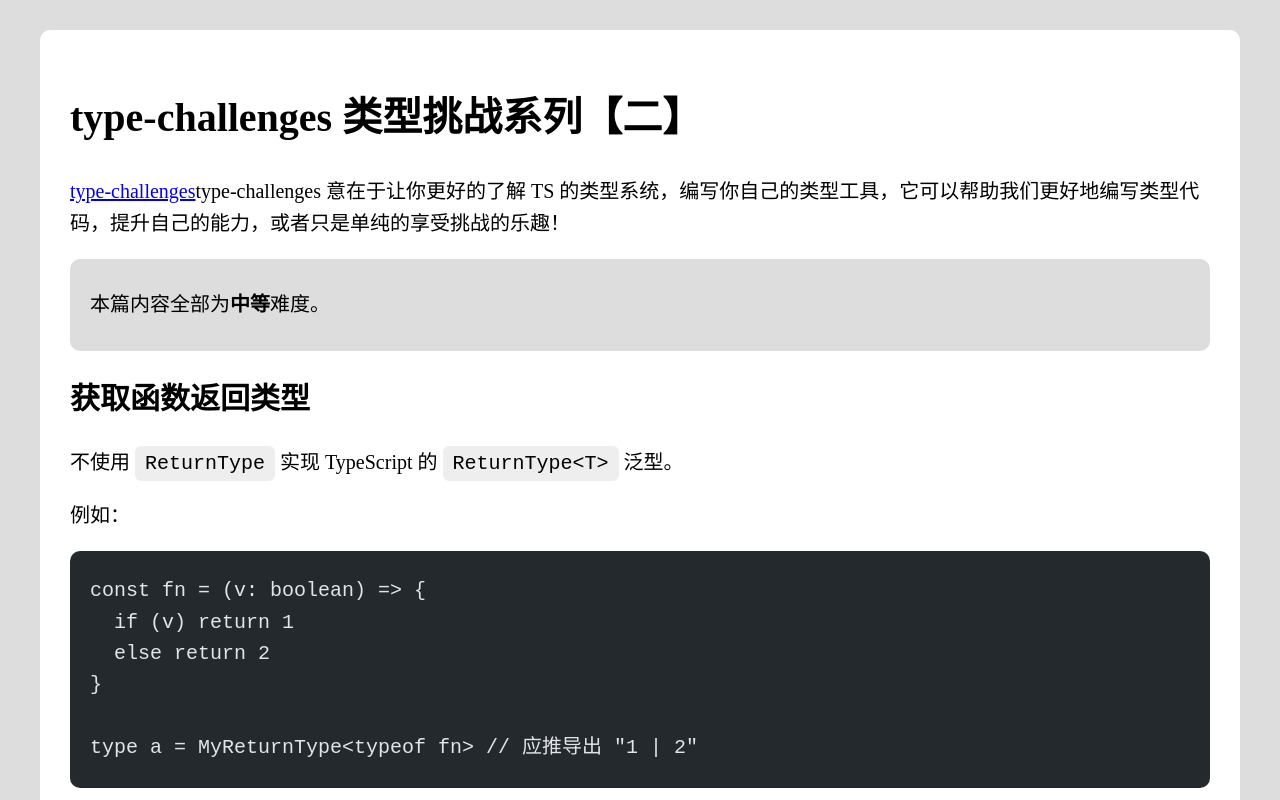
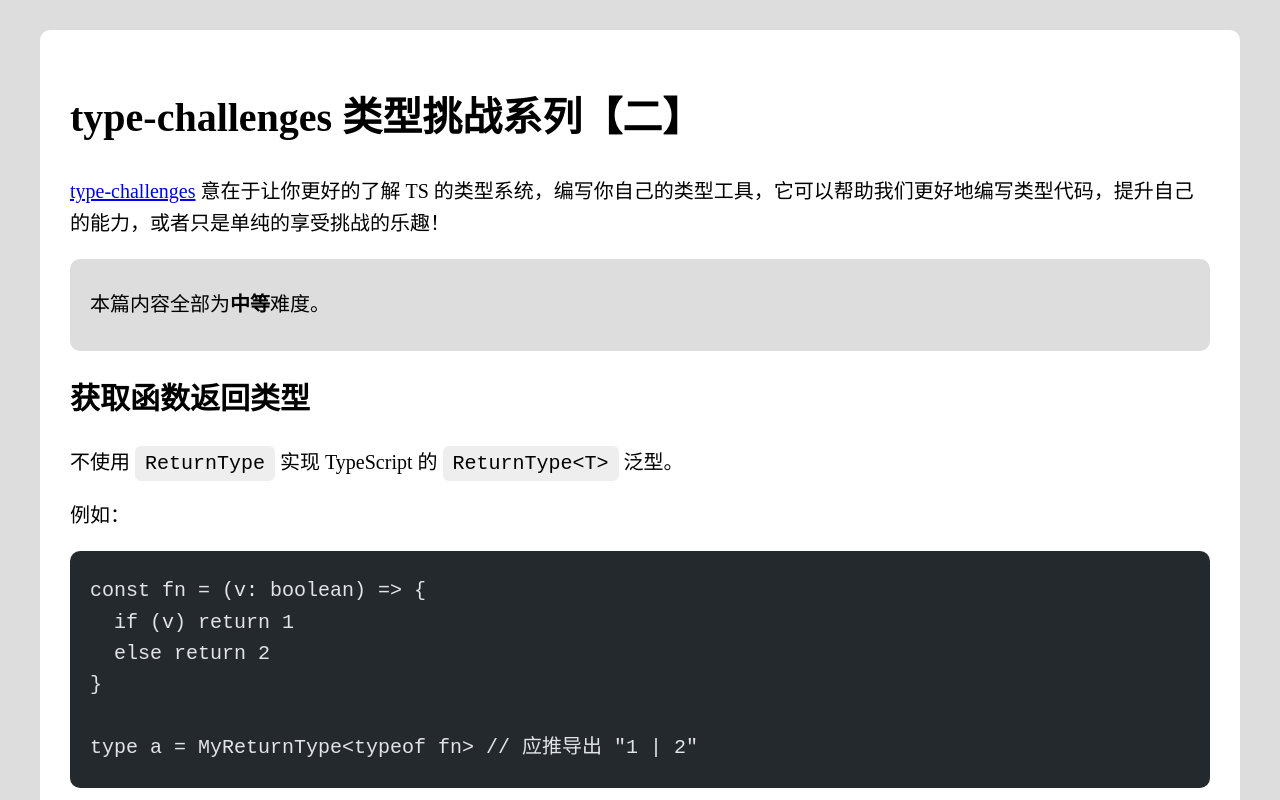
Before and after one commit to Gu-Miao/blog, an Astro site: page /posts/typescript/type-challenges-2 in a window 1280 px wide. Built offline with nearby package versions, Linux system fonts and the light colour scheme; Astro itself is replaced by a stand-in of ours; code samples lack their colours.

Commit message:
Fix spelling errors

```diff
--- a/src/pages/posts/typescript/type-challenges-2.md
+++ b/src/pages/posts/typescript/type-challenges-2.md
@@ -15,7 +15,7 @@
 
 # type-challenges 类型挑战系列【二】
 
-[type-challenges](https://github.com/type-challenges/type-challenges/blob/main/README.zh-CN.md)type-challenges 意在于让你更好的了解 TS 的类型系统，编写你自己的类型工具，它可以帮助我们更好地编写类型代码，提升自己的能力，或者只是单纯的享受挑战的乐趣！
+[type-challenges](https://github.com/type-challenges/type-challenges/blob/main/README.zh-CN.md) 意在于让你更好的了解 TS 的类型系统，编写你自己的类型工具，它可以帮助我们更好地编写类型代码，提升自己的能力，或者只是单纯的享受挑战的乐趣！
 
 > 本篇内容全部为**中等**难度。
 
```
Also changed, not shown: src/pages/posts/typescript/type-challenges-1.md (+1 -1 lines).
